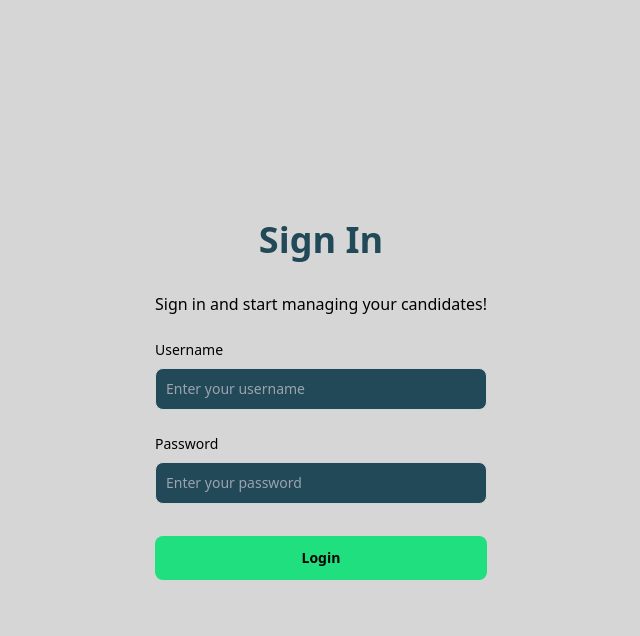
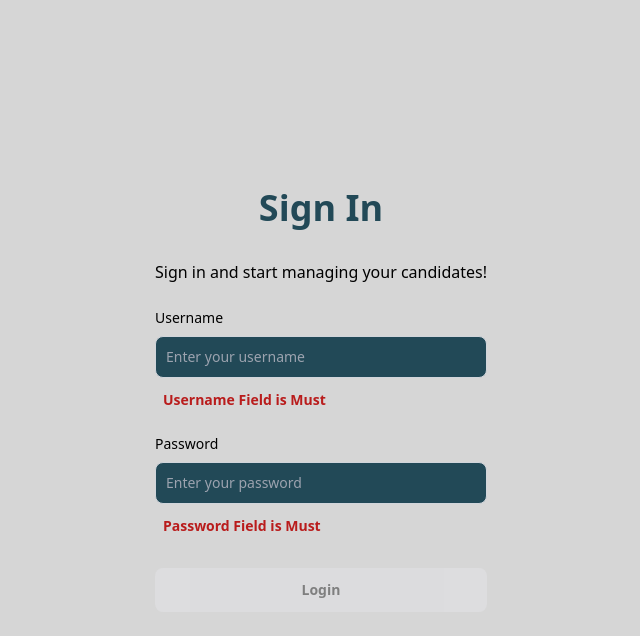
Before and after one commit to ariv1003/react--demo, a React (Vite) app: page / in a window 1280 px wide. Both pictures are taken after a click on the button "Login". Shown: the top 636 px of the page, without its empty margins (319-959 px from the left). Built offline with nearby package versions, Linux system fonts and the light colour scheme.

Commit message:
signin changes

```diff
--- a/src/App.jsx
+++ b/src/App.jsx
@@ -1,25 +1,90 @@
-import React from 'react'
+import React, { useState } from "react";
 
 function App() {
+  const [userDetails, setUserDetails] = useState({
+    username: "",
+    password: "",
+  });
+
+  const [isSubmitted, setIsSubmitted] = useState(false);
+
+  function handleUserDetails(e) {
+    setUserDetails({
+      ...userDetails,
+      [e.target.name]: e.target.value,
+    });
+  }
+
   return (
     <>
-      <div className='bg-[#D6D6D6] w-screen h-screen flex justify-center items-center'>
-        <div className='flex-col items-center'>
-          <h1 className='text-4xl	font-bold text-[#224957] text-center'>Sign In</h1>
-          <p className='text-base	font-regular mt-8'>Sign in and start managing your candidates!</p>
-          <div className='mt-6'>
-            <label for="first_name" className="block mb-2 text-sm font-medium text-black">Username</label>
-            <input type="text" id="first_name" className="bg-[#224957] border border-gray-300 text-white text-sm rounded-lg focus:ring-blue-500 focus:border-blue-500 block w-full p-2.5" placeholder="Enter your username" required />
+      <div className="bg-[#D6D6D6] w-screen h-screen flex justify-center items-center">
+        <div className="flex-col items-center">
+          <h1 className="text-4xl	font-bold text-[#224957] text-center">
+            Sign In
+          </h1>
+          <p className="text-base	font-regular mt-8">
+            Sign in and start managing your candidates!
+          </p>
+          <div className="mt-6">
+            <label
+              for="first_name"
+              className="block mb-2 text-sm font-medium text-black"
+            >
+              Username
+            </label>
+            <input
+              name="username"
+              onChange={handleUserDetails}
+              type="text"
+              id="first_name"
+              className="bg-[#224957] border border-gray-300 text-white text-sm rounded-lg focus:ring-blue-500 focus:border-blue-500 block w-full p-2.5"
+              placeholder="Enter your username"
+              required
+            />
           </div>
-          <div className='mt-6'>
-            <label for="first_name" className="block mb-2 text-sm font-medium text-black">Password</label>
-            <input type="text" id="first_name" className="bg-[#224957] border border-gray-300 text-white text-sm rounded-lg focus:ring-blue-500 focus:border-blue-500 block w-full p-2.5" placeholder="Enter your password" required />
+          {isSubmitted && !userDetails.username && (
+            <h1 className="text-red-700 text-sm font-semibold pl-2 mt-3">
+              Username Field is Must
+            </h1>
+          )}
+          <div className="mt-6">
+            <label
+              for="first_name"
+              className="block mb-2 text-sm font-medium text-black"
+            >
+              Password
+            </label>
+            <input
+              name="password"
+              onChange={handleUserDetails}
+              type="text"
+              id="first_name"
+              className="bg-[#224957] border border-gray-300 text-white text-sm rounded-lg focus:ring-blue-500 focus:border-blue-500 block w-full p-2.5"
+              placeholder="Enter your password"
+              required
+            />
           </div>
-          <button className='bg-[#20DF7F] w-full mt-8 py-3 font-semibold text-sm rounded-lg'>Login</button>
+          {isSubmitted && !userDetails.password && (
+            <h1 className="text-red-700 text-sm font-semibold pl-2 mt-3">
+              Password Field is Must
+            </h1>
+          )}
+          <button
+            onClick={() => setIsSubmitted(true)}
+            disabled={
+              userDetails.username.length < 0 || userDetails.password.length < 0
+            }
+            className={`${!userDetails.username || !userDetails.password
+              ? "bg-gray-200 opacity-40 text-black"
+              : ""
+              } bg-[#20DF7F] w-full mt-8 py-3 font-semibold text-sm rounded-lg`}
+          >
+            Login
+          </button>
         </div>
-      </div>
+      </div >
     </>
-  )
+  );
 }
 
-export default App
+export default App;
```
